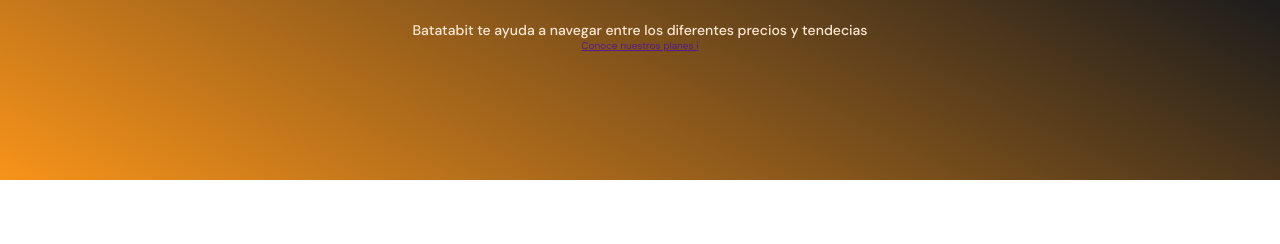
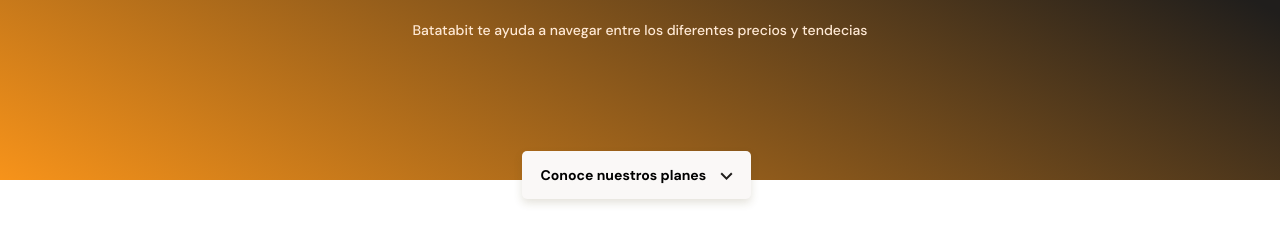
Before and after one commit to juancahdez/Mobile-First, a plain HTML site: page index.html in a window 1280 px wide. Shown: the part 154-398 px from the top of the page. Drawn offline with Linux system fonts and the light colour scheme.

Commit message:
Uso de position para boton flotante

```diff
--- a/index.html
+++ b/index.html
@@ -14,7 +14,7 @@
         <div class="header--title-container">
             <h1>La pr&oacute;xima revoluci&oacute;n en el intercambio de criptomonedas.</h1>
             <p>Batatabit te ayuda a navegar entre los diferentes precios y tendecias</p>
-            <a href="" class="header--button">Conoce nuestros planes <span>i</span> </a>
+            <a href="" class="header--button">Conoce nuestros planes <span></span> </a>
         </div>
     </header>
     <main>
--- a/style.css
+++ b/style.css
@@ -73,3 +73,31 @@ header img {
     line-height: 1.8rem;
     color: var(--soft-orange);
 }
+
+.header--title-container .header--button {
+    position: absolute;
+    left: calc(50% - 118px);
+    top: 270px;
+    display: block;
+    margin-top: 35px;
+    padding: 15px;
+    width: 229px;
+    height: 48px;
+    background-color: var(--off-white);
+    /* Sombra */
+    box-shadow: 0px  4px 8px rgba(89, 73 ,30, 0.16);
+    border: none;
+    border-radius: 5px;
+    font-size: 1.4rem;
+    font-weight: bold;
+    text-decoration: none;
+    color: var (var(--black));
+}
+
+.header--button span {
+    display: inline-block;
+    width: 13px;
+    height: 8px;
+    margin-left: 10px;
+    background-image: url('../assets/icons/down-arrow.svg');
+}
```
